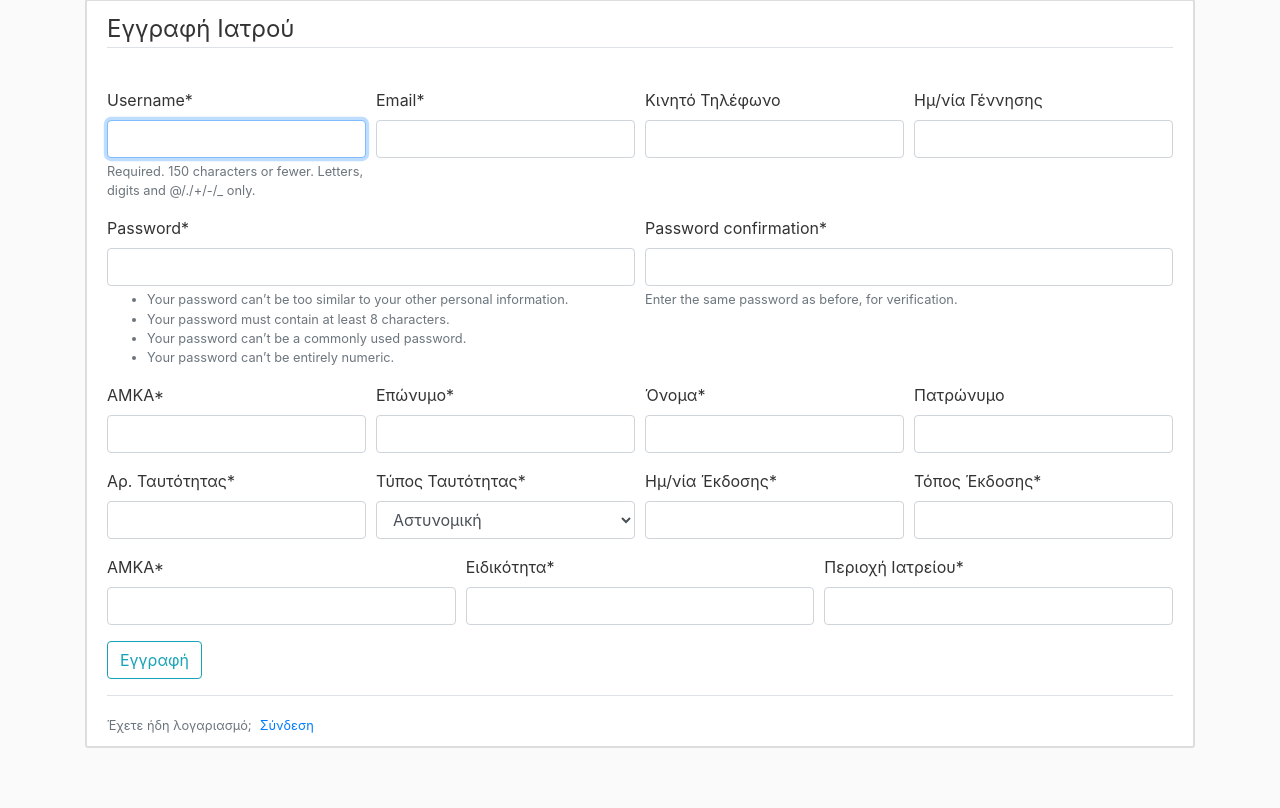
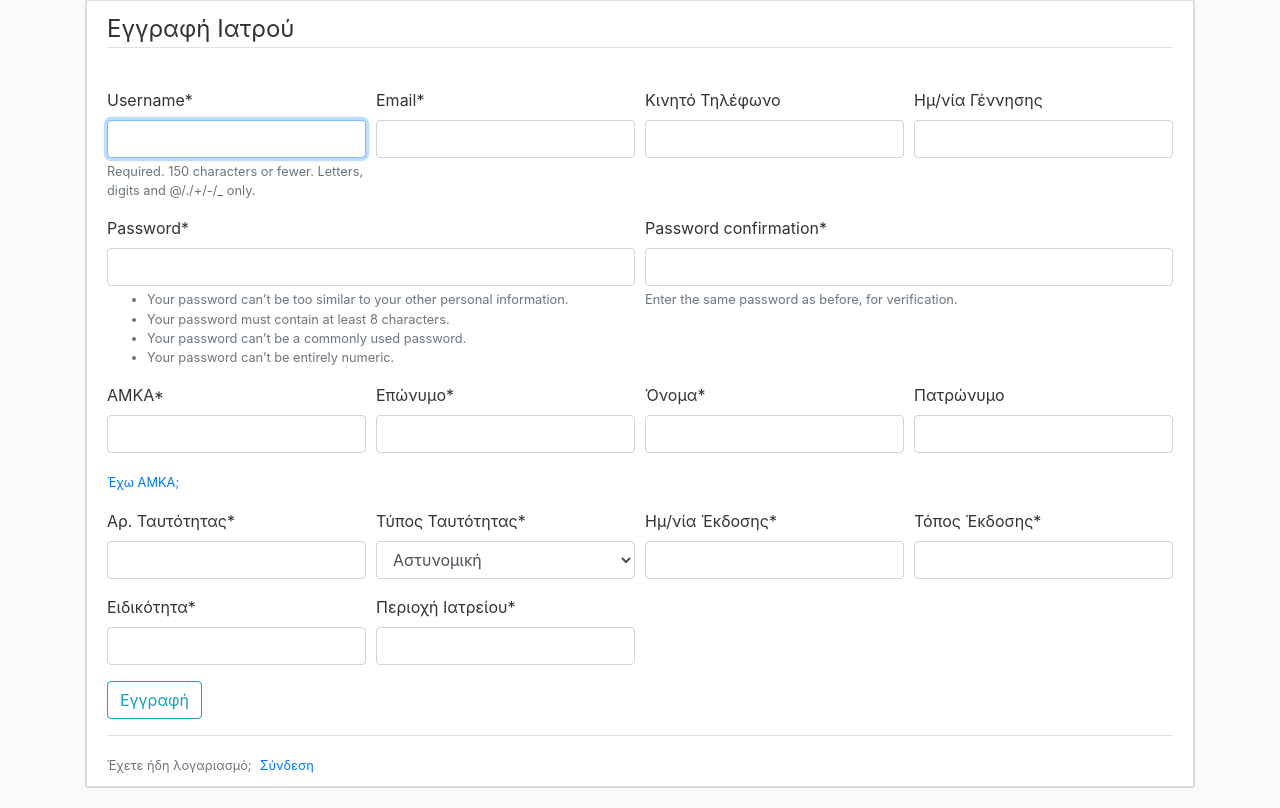
Before and after one commit to antonioudakis/smartblister, a Django app: page /accounts/register/doctor/ in a window 1280 px wide. Shown: the part 81-889 px from the top of the page. Before the commit the page ends 829 px from the top, so only its background shows below. Run offline with Django 3.2, Linux system fonts and the light colour scheme; parts of the project's set-up code (start-up, migrations or seed data) failed here and were passed over; some libraries are stand-ins or nearby versions.

Commit message:
fixed register form (had 2 AMKA fields on doctor profile)

```diff
--- a/users/templates/users/register.html
+++ b/users/templates/users/register.html
@@ -33,6 +33,11 @@
 			<div class="form-row">
 				<div class="form=group col-md-3 mb-0">
 					{{ p_form.amka|as_crispy_field }}
+					<div class="pb-3">
+						<small class="text-muted">
+							<a href="https://www.amka.gr/AMKAGR/">Έχω ΑΜΚΑ;</a>
+						</small>
+					</div>
 				</div>
 				<div class="form=group col-md-3 mb-0">
 					{{ u_form.last_name|as_crispy_field }}
@@ -60,15 +65,13 @@
 			</div>
 			{% if role == 'doctor' %}
 			<div class="form-row">
-				<div class="form=group col-md-4 mb-0">
-					{{ p_form.amka|as_crispy_field }}
-				</div>
-				<div class="form=group col-md-4 mb-0">
+				<div class="form=group col-md-3 mb-0">
 					{{ p1_form.speciality|as_crispy_field }}
 				</div>
-				<div class="form=group col-md-4 mb-0">
+				<div class="form=group col-md-3 mb-0">
 					{{ p1_form.office_place|as_crispy_field }}
 				</div>
+				<div class="form=group col-md-6 mb-0"></div>
 			</div>
 			{% elif role == 'pharmacist' %}
 			<div class="form-row">
@@ -128,11 +131,6 @@
 					{{ p1_form.doctor|as_crispy_field }}
 				</div>
 			</div>
-			<div class="pt-0 pb-3">
-				<small class="text-muted">
-					<a href="https://www.amka.gr/AMKAGR/">Έχω ΑΜΚΑ;</a>
-				</small>
-			</div>
 			{% endif %}
 			<div class="form-group">
 				<button class="btn btn-outline-info" type="submit">Εγγραφή</button>
```
